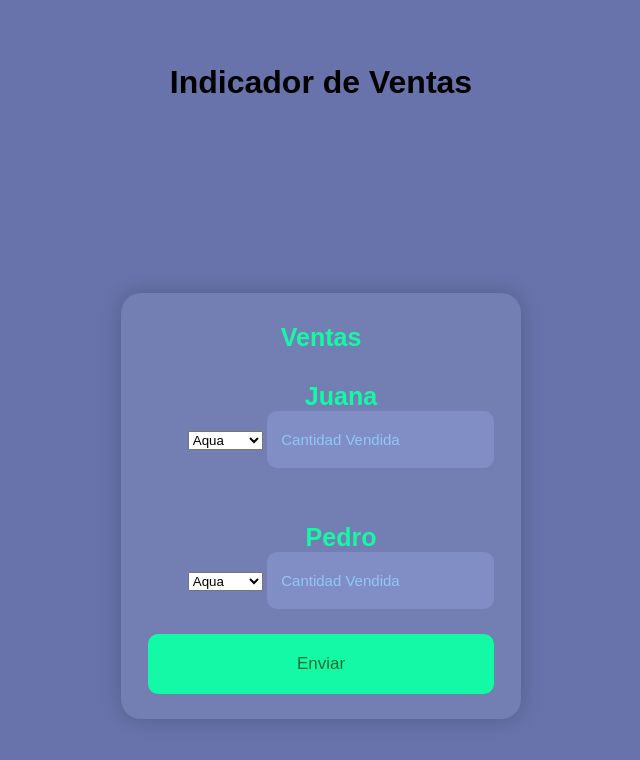
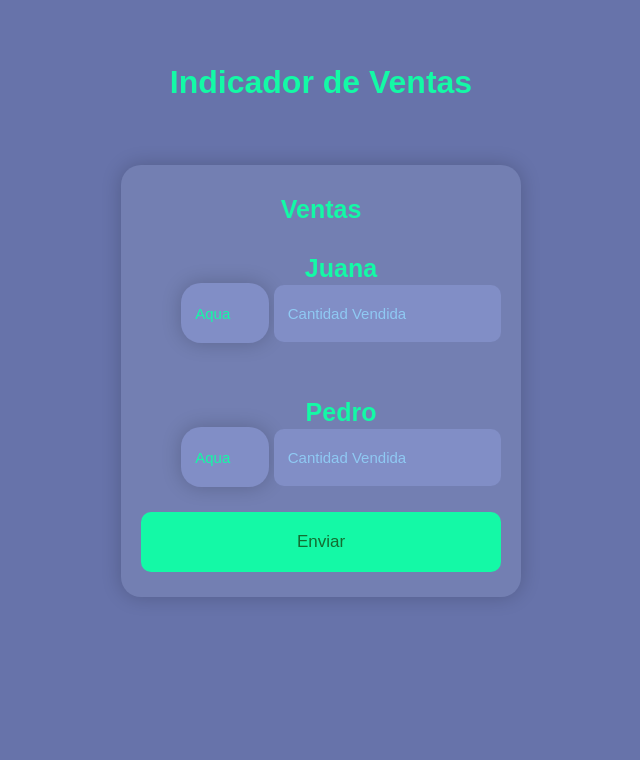
Before and after one commit to JefSrojas94/Ventas, a plain HTML site: page index.html in a window 1280 px wide. Shown: the whole page, without its empty margins (319-959 px from the left). Drawn offline with Linux system fonts and the light colour scheme.

Commit message:
form styles full

```diff
--- a/styles.css
+++ b/styles.css
@@ -1,5 +1,9 @@
 *{
     margin: 0;
+}
+h1{
+    color: #14F9a6;
+    font-family: Arial, Helvetica, sans-serif;
 }
 body{
     font-family: Arial, Helvetica, sans-serif;
@@ -12,7 +16,7 @@ header{
     margin-top: 5%;
 }
 main{
-    margin-top: 15%;
+    margin-top: 5%;
     display: grid;
     justify-content: center;
 }
@@ -71,3 +75,29 @@ input, textarea {
 .btn:hover{
     background-color: #14EA9B;
 }
+@media(max-width:991px) {
+    body{
+        padding: 30px;
+    }
+    form{
+        width: 100%;
+    }
+}
+#Perfumes{
+    appearance: none;
+	-webkit-appearance: none;
+	-moz-appearance: none;
+    border-radius: 20px;
+    box-shadow: 0 0 20px rgba(0, 0, 0, 0.2);
+    background-color: #818Ec6;
+    height: 60px;
+}
+select, textarea{
+    background-color: #818Ec6;
+    padding: 20px 14px;
+    margin-bottom: 25px;
+    border: 0;
+    border-radius: 10px;
+    font-size: 15px;
+    color: #14F9a6;
+}
```
